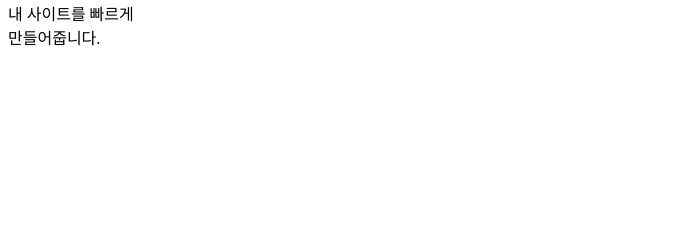
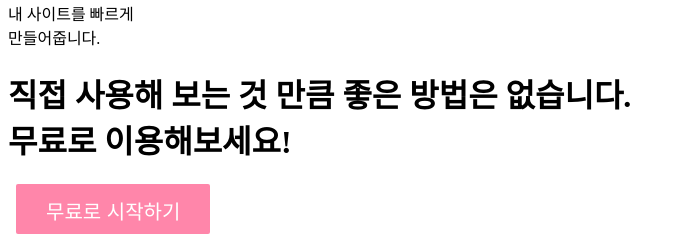
Before and after one commit to SejongDDS/sdds_client, a React (Create React App) app: page / in a window 1280 px wide. Shown: the part 1793-2032 px from the top of the page, without its empty margins (0-685 px from the left). Before the commit the page ends 1858 px from the top, so only its background shows below. Built offline with nearby package versions, Linux system fonts and the light colour scheme.

Commit message:
Add : introducepage start page html published

```diff
--- a/src/components/IntroPage/Pages/Home.js
+++ b/src/components/IntroPage/Pages/Home.js
@@ -2,6 +2,7 @@ import React from 'react';
 import Description from './Description';
 import DetailSkill from './DetailSkill';
 import Intro from './Intro';
+import Start from './Start';
 
 function Home(){
 
@@ -11,6 +12,7 @@ function Home(){
             <Intro/>
             <Description/>
             <DetailSkill/>
+            <Start/>
         </>
     )
 }
--- /dev/null
+++ b/src/components/IntroPage/Pages/Start.js
@@ -0,0 +1,14 @@
+import React from 'react';
+import Button from '../../utils/Button';
+
+function Start(){
+
+    return(
+        <div className='start_container'>
+            <h1>직접 사용해 보는 것 만큼 좋은 방법은 없습니다.<br/>무료로 이용해보세요!</h1>
+            <Button buttonStyle='btn--pink' buttonSize='btn--large' name='무료로 시작하기'></Button>
+        </div>
+    )
+}
+
+export default Start;
--- a/src/components/utils/Button.css
+++ b/src/components/utils/Button.css
@@ -45,7 +45,8 @@
 }
 
 .btn--large {
-    padding: 12px 26px;
+    padding: 12px 30px;
+    height: 50px;
     font-size: 20px;
 
 }
```
